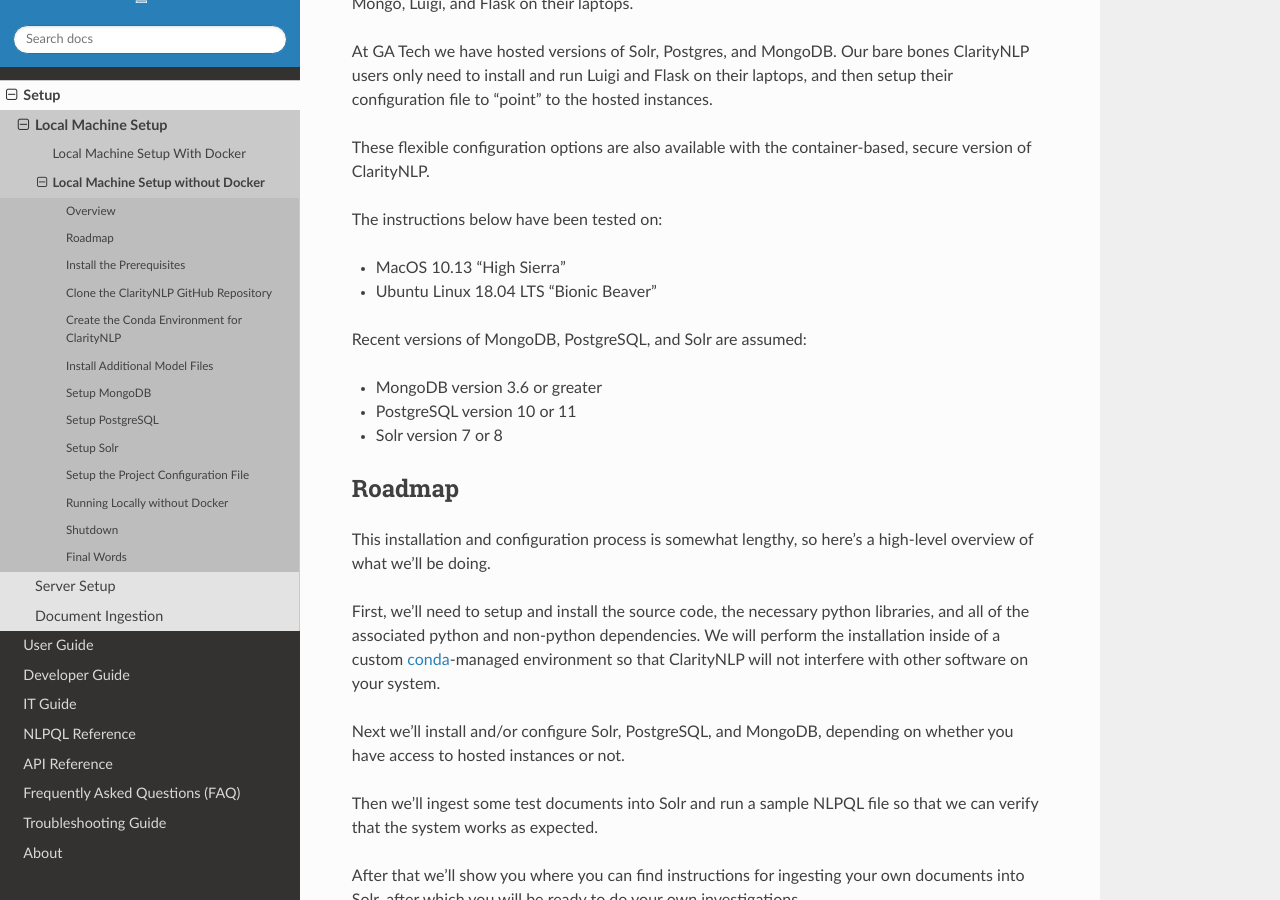
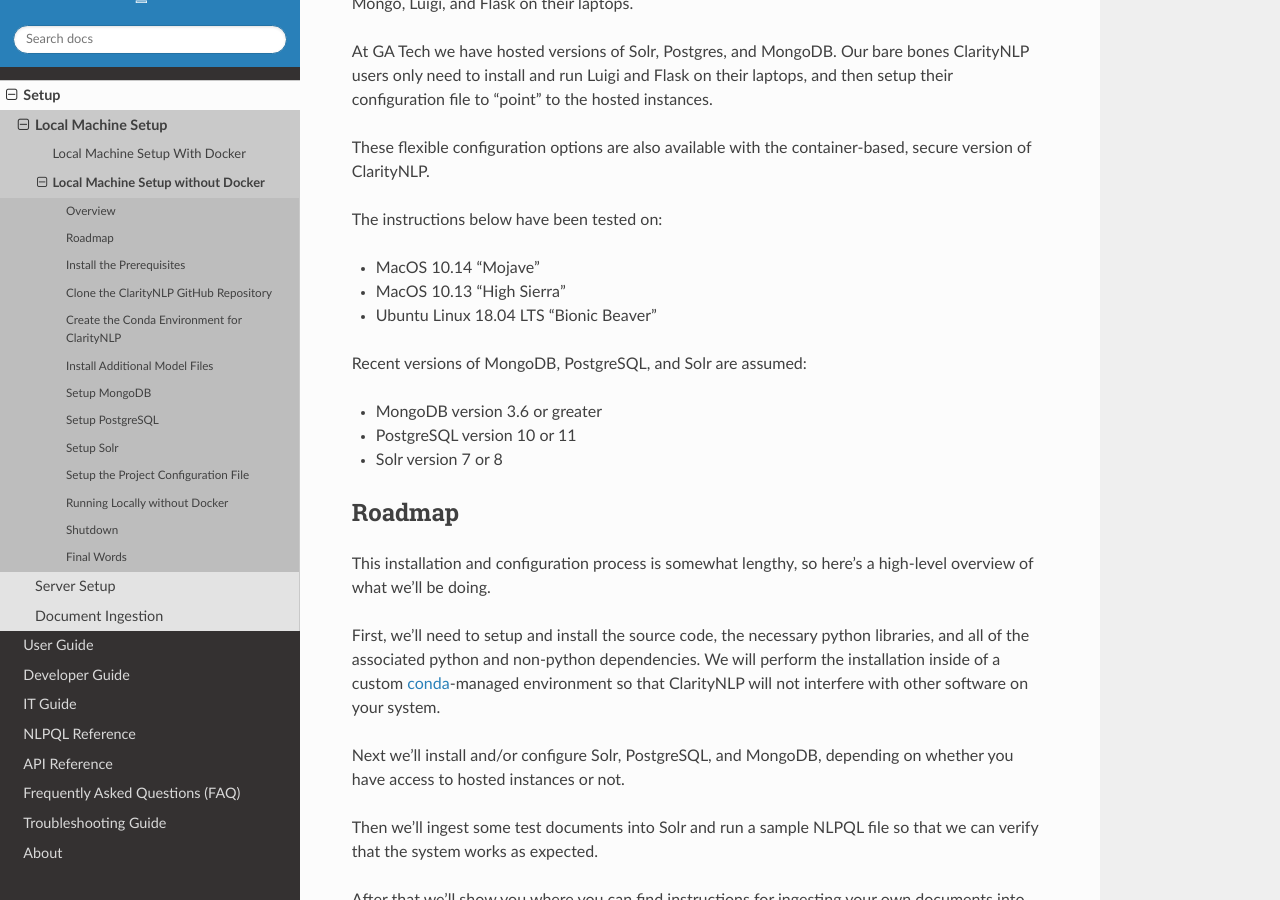
Before and after one commit to ClarityNLP/ClarityNLP, a Sphinx documentation site: the page built from docs/setup/local-no-docker.rst, in a window 1280 px wide and 900 px high, scrolled down 872 px. Built offline with Sphinx 7.4.7 and the Read the Docs theme 2.0.0, drawn with Linux system fonts in a browser that asks for light colours.

Commit message:
added MacOS Mojave to supported native install list

```diff
--- a/docs/setup/local-no-docker.rst
+++ b/docs/setup/local-no-docker.rst
@@ -55,6 +55,7 @@
 
 The instructions below have been tested on:
 
+- MacOS 10.14 "Mojave"
 - MacOS 10.13 "High Sierra"
 - Ubuntu Linux 18.04 LTS "Bionic Beaver"
 
```
